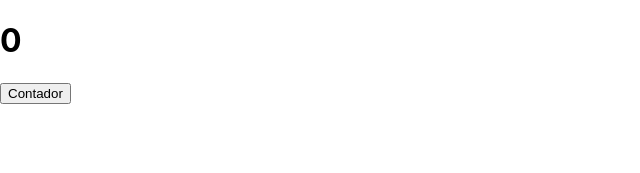
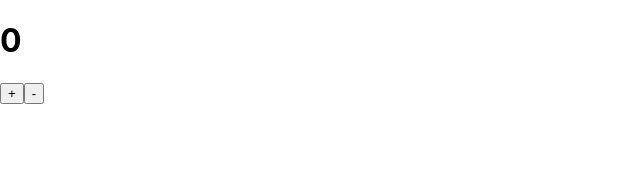
Before and after one commit to Diseno-de-Aplicaciones-Web/megacontador, a React (Create React App) app: page / in a window 1280 px wide. Shown: the top 173 px of the page, without its empty margins (0-640 px from the left). Built offline with nearby package versions, Linux system fonts and the light colour scheme.

Commit message:
Contador de un solo compoñente con dous botóns

```diff
--- a/src/App.js
+++ b/src/App.js
@@ -4,16 +4,22 @@ function App() {
 
   let [valorActual, setValorActual] = useState(0)
 
-  function manexadorClick() {
+  function manexadorClickIncrementar() {
     let novoValor = valorActual + 1
     setValorActual(novoValor)
   }
 
 
+  function manexadorClickDiminuir() {
+    let novoValor = valorActual - 1
+    setValorActual(novoValor)
+  }
+
   return (
     <>
       <h1>{valorActual}</h1>
-      <button onClick={manexadorClick}>Contador</button>
+      <button onClick={manexadorClickIncrementar}>+</button>
+      <button onClick={manexadorClickDiminuir}>-</button>
     </>
 
   );
```
